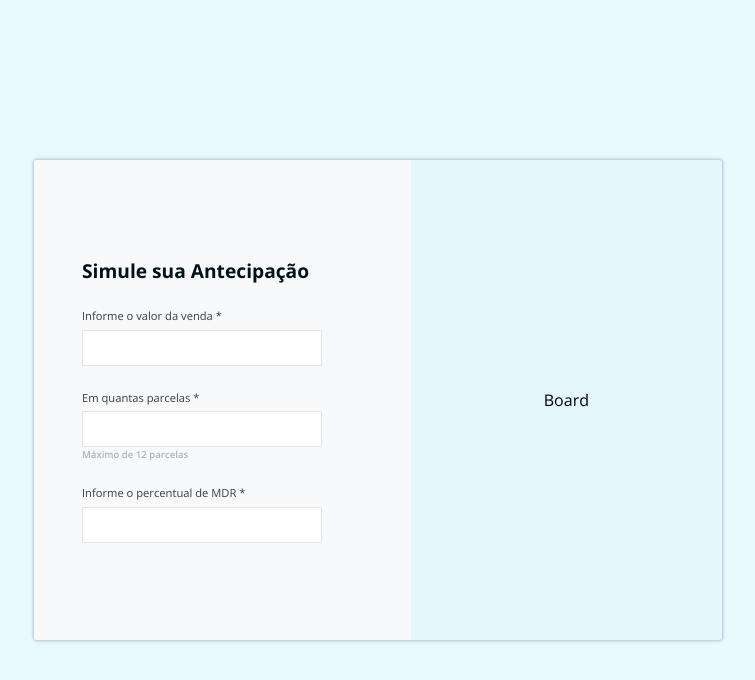
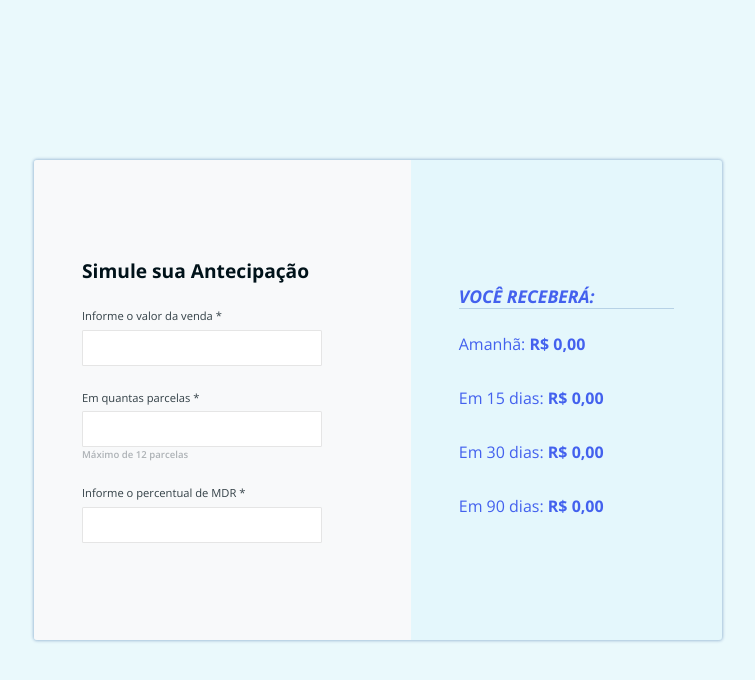
Before and after one commit to fredericosafebox/full_stack_challenge1, a React (Create React App) app: page / in a window 1280 px wide. Shown: the top 680 px of the page, without its empty margins (262-1017 px from the left). Built offline with nearby package versions, Linux system fonts and the light colour scheme.

Commit message:
feat/board - base do componente concluida

```diff
--- a/src/components/board/index.tsx
+++ b/src/components/board/index.tsx
@@ -1,5 +1,27 @@
 function Board() {
-  return <div className="app__calculator--board">Board</div>;
+  return (
+    <div className="app__calculator--board">
+      <div className="board__title--wrapper">
+        <h2>VOCÊ RECEBERÁ:</h2>
+      </div>
+      <div className="board__list--wrapper">
+        <ul>
+          <li>
+            Amanhã: <span>R$ 0,00</span>
+          </li>
+          <li>
+            Em 15 dias: <span>R$ 0,00</span>
+          </li>
+          <li>
+            Em 30 dias: <span>R$ 0,00</span>
+          </li>
+          <li>
+            Em 90 dias: <span>R$ 0,00</span>
+          </li>
+        </ul>
+      </div>
+    </div>
+  );
 }
 
 export default Board;
--- /dev/null
+++ b/src/styles/_board.scss
@@ -0,0 +1,50 @@
+$board_color: rgba(202, 240, 248, 0.2);
+$font_color: rgba(67, 97, 238, 1);
+$line: rgba(2, 62, 138, 0.2);
+
+.app__calculator--board {
+  padding: 2rem 3rem;
+  display: flex;
+  justify-content: center;
+  flex-direction: column;
+  gap: 1.5rem;
+  align-items: flex-start;
+  background: $board_color;
+  flex: 2.3;
+
+  .board__title--wrapper {
+    display: flex;
+    flex-direction: column;
+    width: 100%;
+
+    h2 {
+      font-size: 1.1rem;
+      font-style: italic;
+      color: $font_color;
+    }
+
+    &::after {
+      content: ' ';
+      flex: 1;
+      min-height: 1px;
+      background: $line;
+    }
+  }
+
+  .board__list--wrapper {
+    ul {
+      display: flex;
+      flex-direction: column;
+      gap: 2rem;
+
+      li {
+        color: $font_color;
+        font-size: 1rem;
+
+        span {
+          font-weight: 700;
+        }
+      }
+    }
+  }
+}
--- a/src/styles/_calculator.scss
+++ b/src/styles/_calculator.scss
@@ -1,5 +1,4 @@
 $form_color: #f8f9fa;
-$board_color: rgba(202, 240, 248, 0.2);
 $calculator_border: rgba(2, 62, 138, 0.3);
 $outline_color: rgba(2, 62, 138, 0.9);
 $label: rgba(0, 18, 25, 0.8);
@@ -64,13 +63,4 @@ $installments: rgba(0, 18, 25, 0.3);
       }
     }
   }
-
-  .app__calculator--board {
-    padding: 2rem 3rem;
-    display: flex;
-    justify-content: center;
-    align-items: center;
-    background: $board_color;
-    flex: 2.3;
-  }
 }
--- a/src/styles/global.scss
+++ b/src/styles/global.scss
@@ -1,4 +1,6 @@
 @use 'calculator.scss';
+@use 'board.scss';
+
 $main_background: rgba(202, 240, 248, 0.4);
 
 #root {
```
